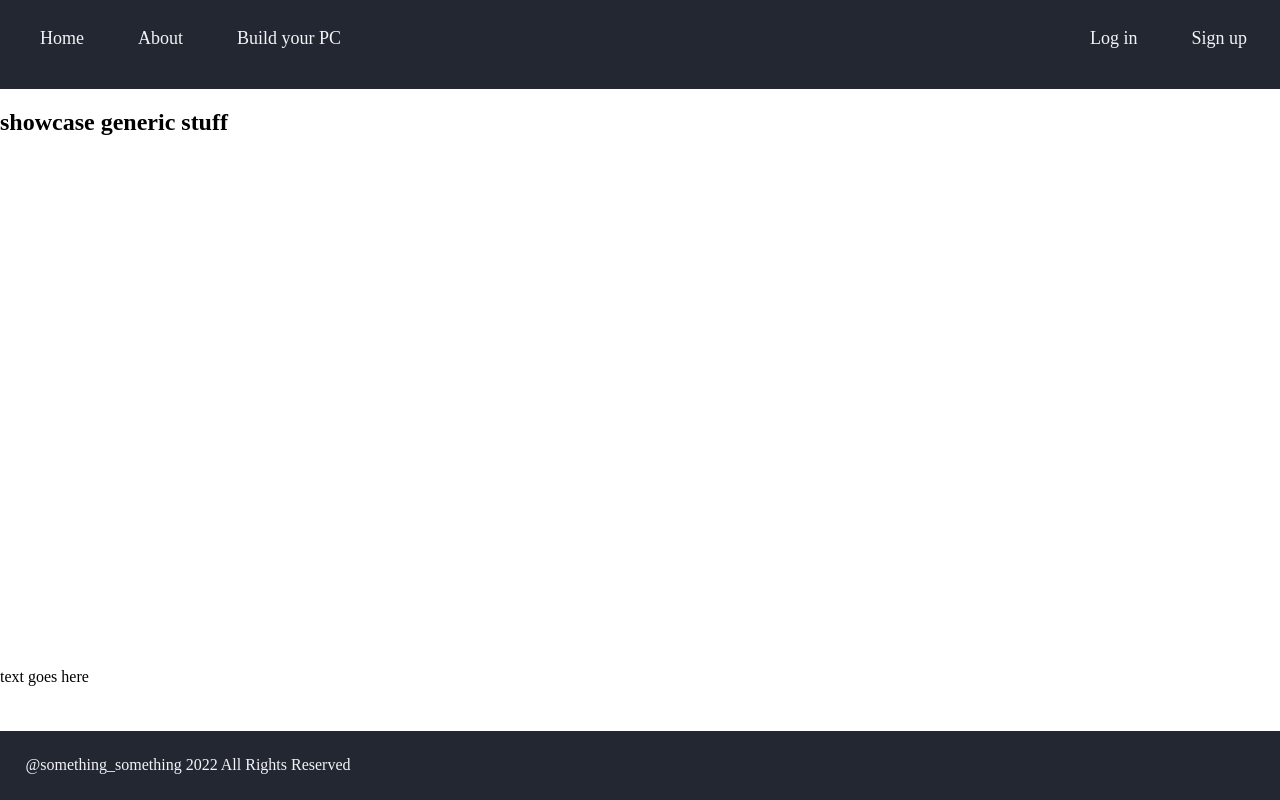
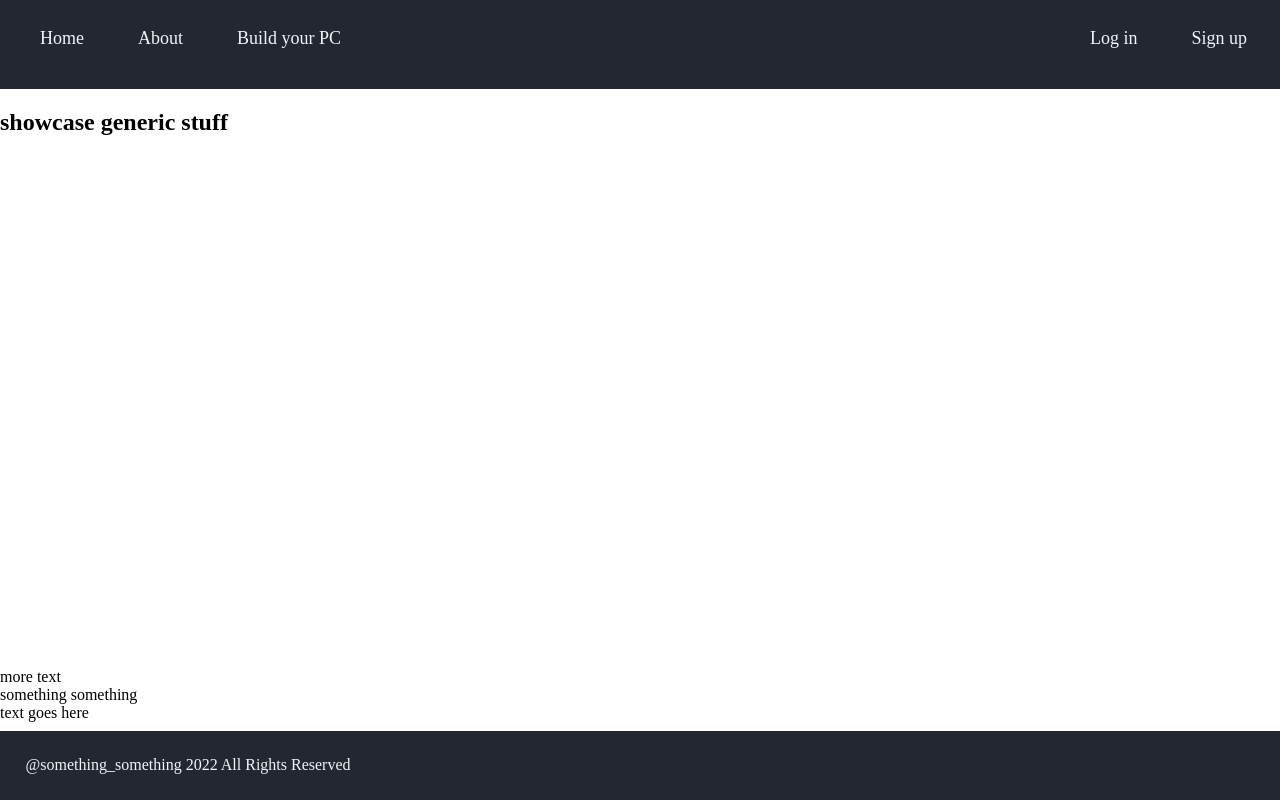
Before and after one commit to corradonb/Web_design_project, a plain HTML site: page about.html in a window 1280 px wide. Shown: the top 800 px of the page. Drawn offline with Linux system fonts and the light colour scheme.

Commit message:
Update about.html

```diff
--- a/about.html
+++ b/about.html
@@ -40,7 +40,10 @@
             </div>
         </div>
         <div class="main_content">
-
+            more text
+        </div>
+        <div class="main_content">
+            something something
         </div>
         <div>
             text goes here
```
